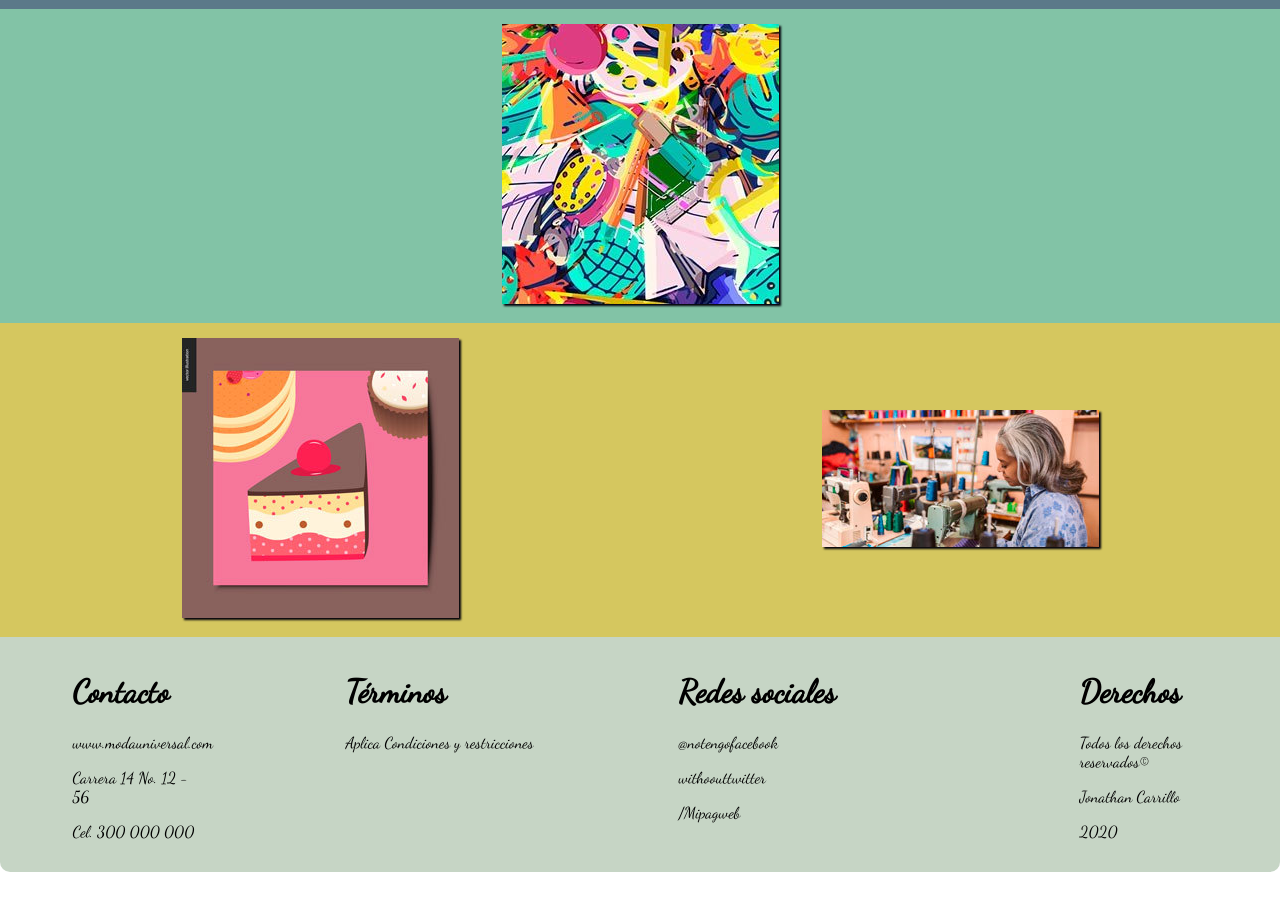
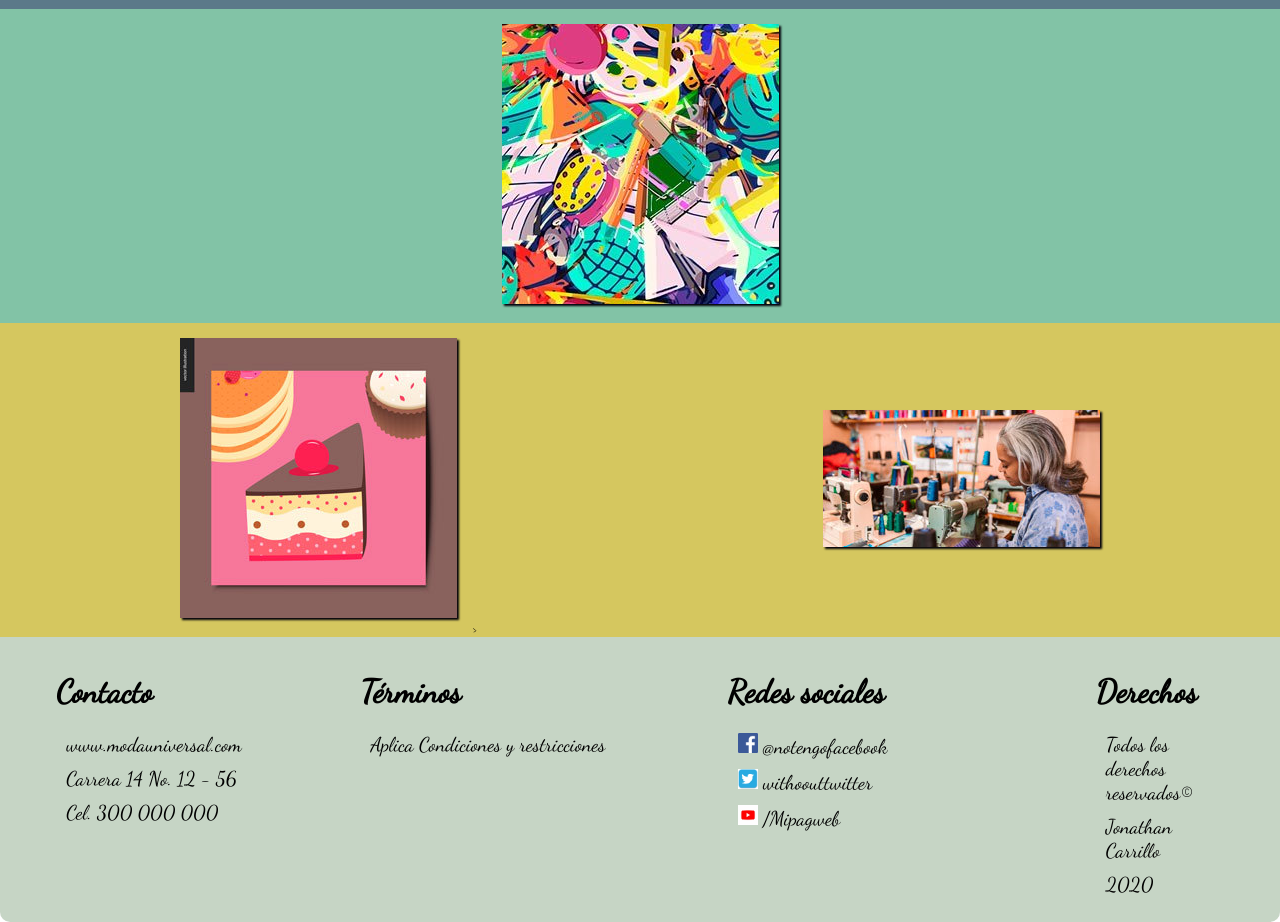
Before and after one commit to JonathanAgape/Eval_NextU_Fotografo, a plain HTML site: page index.html in a window 1280 px wide. Shown: the part 81-1003 px from the top of the page. Before the commit the page ends 953 px from the top, so only its background shows below. Drawn offline with Linux system fonts and the light colour scheme.

Commit message:
Red-Social

```diff
--- a/estilos/estilo.css
+++ b/estilos/estilo.css
@@ -95,7 +95,7 @@ h3{
 	width: 10%;
 }
 #contact{
-	width: 10%;
+	width: 15%;
 }
 #ter{
 	width: 20%;
@@ -103,3 +103,7 @@ h3{
 #rs{
 	width: 20%;
 }
+p{
+	font-size: 20px;
+	margin: 10px;
+}
--- a/index.html
+++ b/index.html
@@ -19,13 +19,13 @@
     </header>
     <section>
     	<div class="contenedor1">
-       		<div><img id="img0" src="./imagenes/imagen1.jpg"></a></div>
+       		<div><img id="img0" src="./imagenes/imagen1.jpg"></div>
        	</div>
     </section>
     <section>
     	<div class="contenedor2">
-    		<div><img id="img1" src="./imagenes/imagen2.jpg"></a></div>
-    		<div><img id="img2" src="./imagenes/imagen3.jpg"></a></div>
+    		<div><img id="img1" src="./imagenes/imagen2.jpg">></div>
+    		<div><img id="img2" src="./imagenes/imagen3.jpg"></div>
     	</div>
     </section>
    <footer class="contenedor3">
@@ -45,9 +45,9 @@
          </div>
          <div id="rs">
     		<h1>Redes sociales</h1>
-        	  <p>@notengofacebook</p>
-          	  <p>withoouttwitter</p>
-          	  <p>/Mipagweb</p>
+        	  <p><img id="face" src="./imagenes/f.png" width="20px">  @notengofacebook</p>
+          	  <p><img id="tw" src="./imagenes/t.png" width="20px">  withoouttwitter</p>
+          	  <p><img id="you" src="./imagenes/y.png" width="20px">  /Mipagweb</p>
          </div>
          <div id="der">
     		<h1>Derechos</h1>
```
Also changed, not shown: imagenes/f.png (added), imagenes/t.png (added), imagenes/y.png (added).
